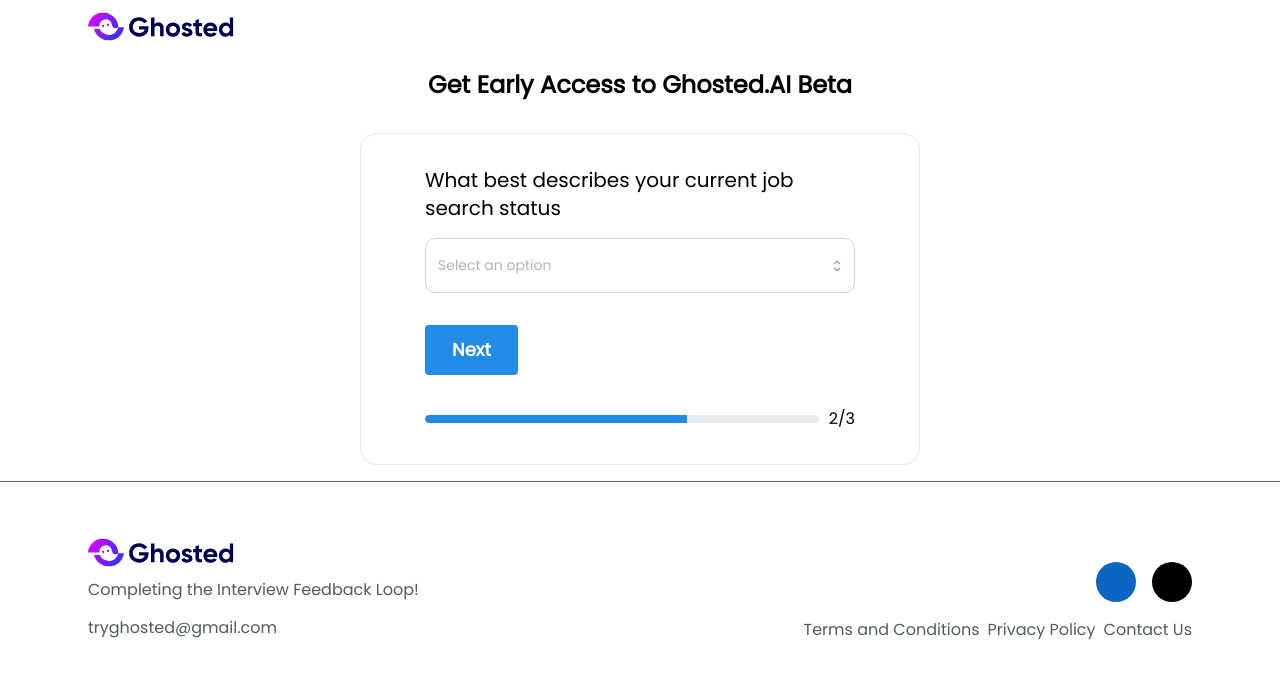
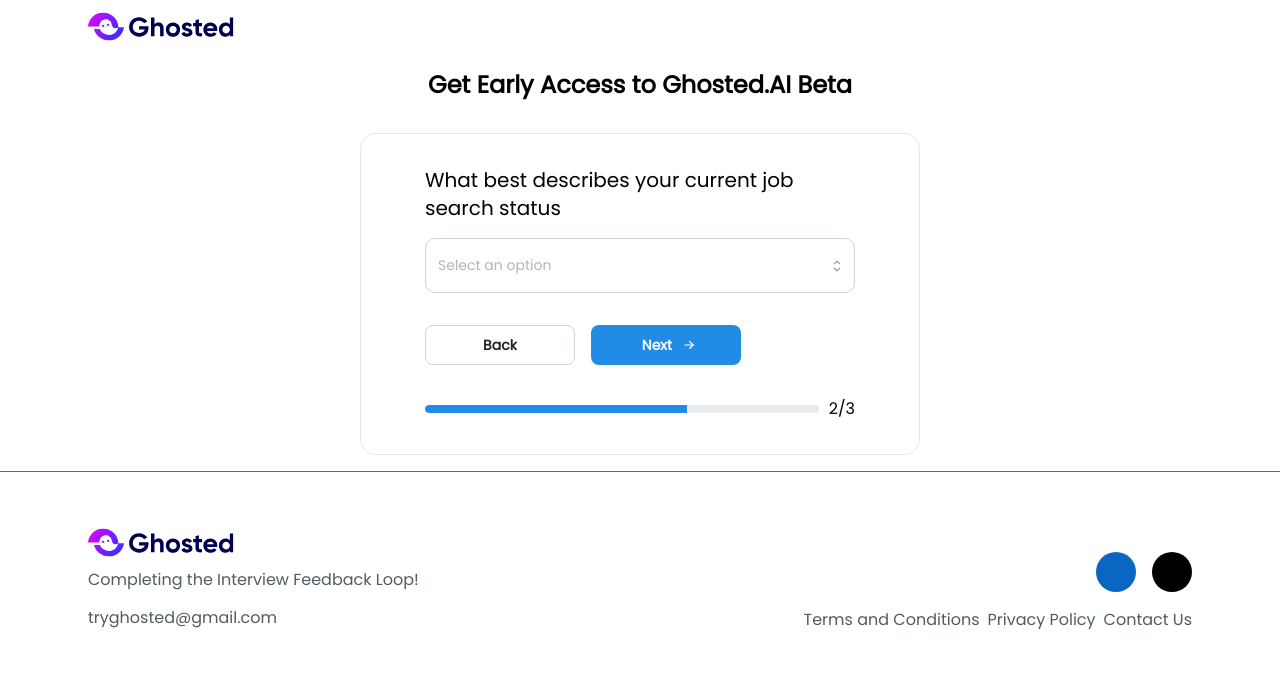
Before and after one commit to tryghosted/frontend, a Next.js app: page /signup in a window 1280 px wide. Both pictures are taken after a click on the button "Next". Shown: the top 678 px of the page. Built offline with nearby package versions, Linux system fonts and the light colour scheme.

Commit message:
Got form working with DB

```diff
--- a/package.json
+++ b/package.json
@@ -12,6 +12,8 @@
     "@headlessui/react": "^1.7.18",
     "@mantine/core": "^7.5.1",
     "@mantine/hooks": "^7.5.1",
+    "@tabler/icons-react": "^2.47.0",
+    "@vercel/postgres": "^0.7.2",
     "next": "14.1",
     "react": "^18",
     "react-dom": "^18"
--- a/src/app/components/email-signup.tsx
+++ b/src/app/components/email-signup.tsx
@@ -2,11 +2,12 @@
 
 import { redirect } from 'next/navigation';
 import styles from './email-signup.module.css';
+import { createSurveryResponse } from '@/app/lib/actions';
 
 export default function EmailSignup() {
    async function handleForm(formData: FormData) {
-    console.log(formData);
-    const email = formData.get('email');
+    const email = formData.get('email') as string;
+    await createSurveryResponse(email);
     redirect(`/signup?email=${email}`);
    }
 
@@ -14,7 +15,7 @@
         <div>
             <form action={handleForm} className={styles.form}>
                 <label htmlFor="signup-email" className='sr-only'>Email</label>
-                <input id="signup-email" name="email" type="email" placeholder='your@email.com' className={styles.input} />
+                <input id="signup-email" name="email" type="email" required placeholder='your@email.com' className={styles.input} />
                 <input type="submit" value="Get Access!" className={styles.button} />
             </form>
         </div>
--- /dev/null
+++ b/src/app/lib/actions.ts
@@ -0,0 +1,26 @@
+"use server";
+
+import { sql } from "@vercel/postgres";
+import { redirect } from "next/navigation";
+
+export async function createSurveryResponse(
+  email: string,
+  answer1: string | null = "",
+  answer2: string | null = "",
+  answer3: string | null = "",
+  marketing_opt_in: boolean = false,
+) {
+  // Insert data into the database
+  try {
+    await sql`
+      INSERT INTO survey_responses (email_address, answer1, answer2, answer3, marketing_opt_in)
+      VALUES (${email}, ${answer1}, ${answer2}, ${answer3}, ${marketing_opt_in})
+      ON CONFLICT (email_address)
+      DO UPDATE SET
+          answer1 = EXCLUDED.answer1,
+          answer2 = EXCLUDED.answer2,
+          answer3 = EXCLUDED.answer3,
+          marketing_opt_in = EXCLUDED.marketing_opt_in;
+    `;
+  } catch (error) {}
+}
--- a/src/app/signup/page.tsx
+++ b/src/app/signup/page.tsx
@@ -1,40 +1,50 @@
-'use client';
+"use client";
 
-import styles from './signup.module.css'
-import { Fragment, useState, Component, useRef, useEffect } from 'react'
-import { Button, Progress, Select, Text, Space, Paper } from '@mantine/core';
-import { debug } from 'console';
+import { Button, Checkbox, Progress, Select, Space, Text } from "@mantine/core";
+import { IconArrowRight } from "@tabler/icons-react";
+import { useState } from "react";
+import styles from "./signup.module.css";
+import { createSurveryResponse } from "@/app/lib/actions";
+import { useRouter, useSearchParams } from "next/navigation";
 
 interface Question {
   question: string;
   options: string[];
   selected: string | null;
+  marketing_opt_in: boolean;
 }
 
 const questionBank: Question[] = [
   {
-    question: 'How many years of professional experience do you have?',
-    options: ['0 to 3 years', '4 to 8 years', '9+ years'],
+    question: "How many years of professional experience do you have?",
+    options: ["0 to 3 years", "4 to 8 years", "9+ years"],
     selected: null,
+    marketing_opt_in: false,
   },
   {
-    question: 'What best describes your current job search status',
-    options: ['Actively looking', 'Not actively looking, but open to opportunities', 'Not looking for a job at the moment'],
+    question: "What best describes your current job search status",
+    options: [
+      "Actively looking",
+      "Not actively looking, but open to opportunities",
+      "Not looking for a job at the moment",
+    ],
     selected: null,
+    marketing_opt_in: false,
   },
   {
-    question: 'Which of the following best describes your current employment status',
-    options: ['Self-employed', 'Not employed', 'Employed'],
+    question:
+      "Which of the following best describes your current employment status",
+    options: ["Self-employed", "Not employed/Laid off", "Employed"],
     selected: null,
+    marketing_opt_in: true,
   },
-]
-
+];
 
 interface QuestionSelectorProps {
   question: Question;
 }
 function QuestionSelector({ question }: QuestionSelectorProps) {
-  const [selected, setselected] = useState<string | null>('');
+  const [selected, setselected] = useState<string | null>(question.selected);
   return (
     <Select
       placeholder="Select an option"
@@ -48,23 +58,26 @@
         question.selected = value;
         setselected(value);
       }}
-      data={question.options} />
-  )
+      data={question.options}
+    />
+  );
 }
 
-type ProgressBarProps = { currentStep?: number, totalSteps?: number };
+type ProgressBarProps = { currentStep?: number; totalSteps?: number };
 function ProgressBar({ currentStep = 1, totalSteps = 4 }: ProgressBarProps) {
   const progress = (currentStep / totalSteps) * 100;
   const style = {
     width: `${progress}%`,
   };
   return (
-    <div className='flex flex-row items-center'>
+    <div className="flex flex-row items-center">
       <div className="w-full bg-gray-200 rounded-full h-2 dark:bg-gray-700">
         <Progress value={progress} transitionDuration={200} />
       </div>
       <Space w="xs" />
-      <Text>{currentStep}/{totalSteps}</Text>
+      <Text>
+        {currentStep}/{totalSteps}
+      </Text>
     </div>
   );
 }
@@ -74,44 +87,148 @@
   currentQuestionCount: number;
   totalQuestionCount: number;
   onNextClicked: () => void;
+  onBackClicked: () => void;
+  onSubmitClicked: () => void;
 }
-function QuestionCard({ question, currentQuestionCount, totalQuestionCount, onNextClicked }: QuestionCardProps) {
-  var button = currentQuestionCount == totalQuestionCount ? <></> : <Button variant="filled" radius="sm" size="lg" classNames={{ root: 'mb-8' }} onClick={onNextClicked}>Next</Button>;
+function QuestionCard({
+  question,
+  currentQuestionCount,
+  totalQuestionCount,
+  onNextClicked,
+  onBackClicked,
+  onSubmitClicked,
+}: QuestionCardProps) {
+  const [checked, setChecked] = useState(question.marketing_opt_in);
+
+  var nextButton = <></>;
+  var prevButton = <></>;
+  var submitButton = <></>;
+  var emailCheckbox = <></>;
+  const buttonWidth = 150;
+  const buttonHeight = 40;
+
+  if (currentQuestionCount > 1) {
+    prevButton = (
+      <Button
+        variant="default"
+        radius="md"
+        w={buttonWidth}
+        h={buttonHeight}
+        size="sm"
+        classNames={{ root: "mb-8 mr-4" }}
+        onClick={onBackClicked}
+      >
+        Back
+      </Button>
+    );
+  }
+
+  if (currentQuestionCount < totalQuestionCount) {
+    nextButton = (
+      <Button
+        variant="filled"
+        radius="md"
+        w={buttonWidth}
+        h={buttonHeight}
+        size="sm"
+        classNames={{ root: "mb-8 " }}
+        onClick={onNextClicked}
+        rightSection={<IconArrowRight size={14}></IconArrowRight>}
+      >
+        Next
+      </Button>
+    );
+  }
+
+  if (currentQuestionCount > 2) {
+    submitButton = (
+      <Button
+        variant="filled"
+        radius="md"
+        w={buttonWidth}
+        h={buttonHeight}
+        size="sm"
+        classNames={{ root: "mb-8 " }}
+        onClick={onSubmitClicked}
+      >
+        Submit
+      </Button>
+    );
+    emailCheckbox = (
+      <Checkbox
+        checked={checked}
+        onChange={(event) => {
+          question.marketing_opt_in = event.currentTarget.checked;
+          setChecked(event.currentTarget.checked);
+        }}
+        classNames={{ root: "mt-4 " }}
+        label="Sign up for marketing communications and newsletters"
+      />
+    );
+  }
 
   return (
     <>
-      <h2 className='text-xl font-medium'>{question.question}</h2>
-      <div className='pt-4' />
+      <h2 className="text-xl font-medium">{question.question}</h2>
+      <div className="pt-4" />
       <QuestionSelector question={question} />
-      <div className='pt-8' />
-      {button}
+      {emailCheckbox}
+      <div className="pt-8" />
+      <div>
+        {prevButton}
+        {nextButton}
+        {submitButton}
+      </div>
     </>
   );
 }
 
-
 export default function Page() {
+  const router = useRouter();
+  const searchParams = useSearchParams();
+  const email = searchParams.get("email") || "";
   const [questionIndex, setQuestionIndex] = useState(0);
 
   return (
-    <div className='flex flex-col justify-center items-center py-4'>
+    <div className="flex flex-col justify-center items-center py-4">
       <div className={`${styles.card}`}>
-        <div className='flex flex-col justify-center items-center'>
-          <h2 className='text-2xl font-bold'>Get Early Access to Ghosted.AI Beta</h2>
-          <div className='pt-8'></div>
-          <div className='px-16 py-8 border rounded-2xl'>
-            {questionBank.map((question, index) => (
-              index == questionIndex &&
+        <div className="flex flex-col justify-center items-center">
+          <h2 className="text-2xl font-bold">
+            Get Early Access to Ghosted.AI Beta
+          </h2>
+          <div className="pt-8"></div>
+          <div className="px-16 py-8 border rounded-2xl">
+            {questionBank.map(
+              (question, index) =>
+                index == questionIndex && (
                   <QuestionCard
                     key={index}
                     question={question}
                     currentQuestionCount={questionIndex + 1}
                     totalQuestionCount={questionBank.length}
                     onNextClicked={() => {
-                  setQuestionIndex(questionIndex + 1)
-                }} />
-            ))}
-            <ProgressBar currentStep={questionIndex + 1} totalSteps={questionBank.length} />
+                      setQuestionIndex(questionIndex + 1);
+                    }}
+                    onBackClicked={() => {
+                      setQuestionIndex(questionIndex - 1);
+                    }}
+                    onSubmitClicked={async () => {
+                      await createSurveryResponse(
+                        email,
+                        questionBank[0].selected,
+                        questionBank[1].selected,
+                        questionBank[2].selected,
+                        questionBank[2].marketing_opt_in
+                      );
+                      router.push("/");
+                    }}
+                  />
+                )
+            )}
+            <ProgressBar
+              currentStep={questionIndex + 1}
+              totalSteps={questionBank.length}
+            />
           </div>
         </div>
       </div>
```
Also changed, not shown: 2 other files (tests, documents, lock files or other folders). Lines whose indentation alone changed are shown as unchanged.
